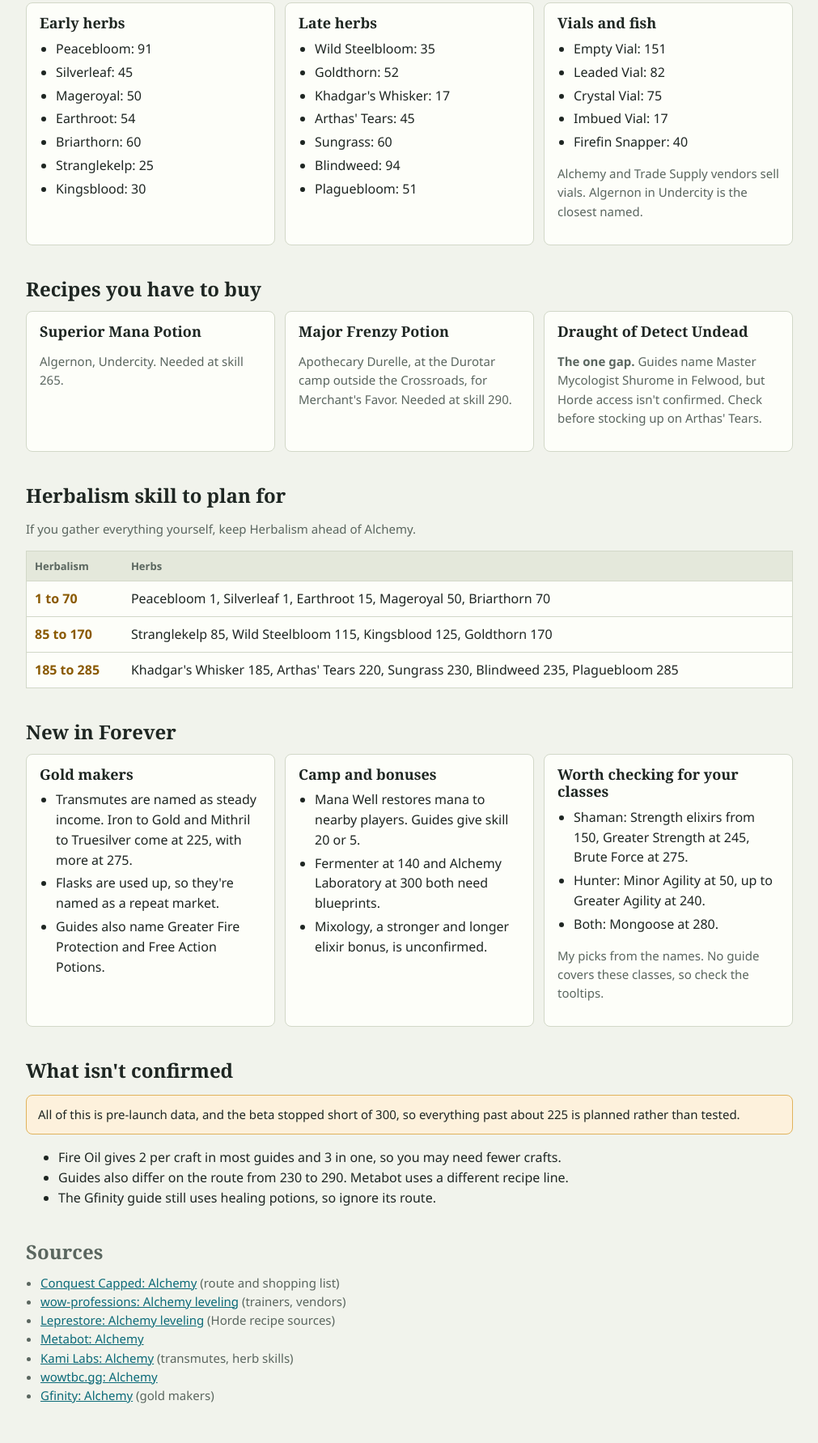
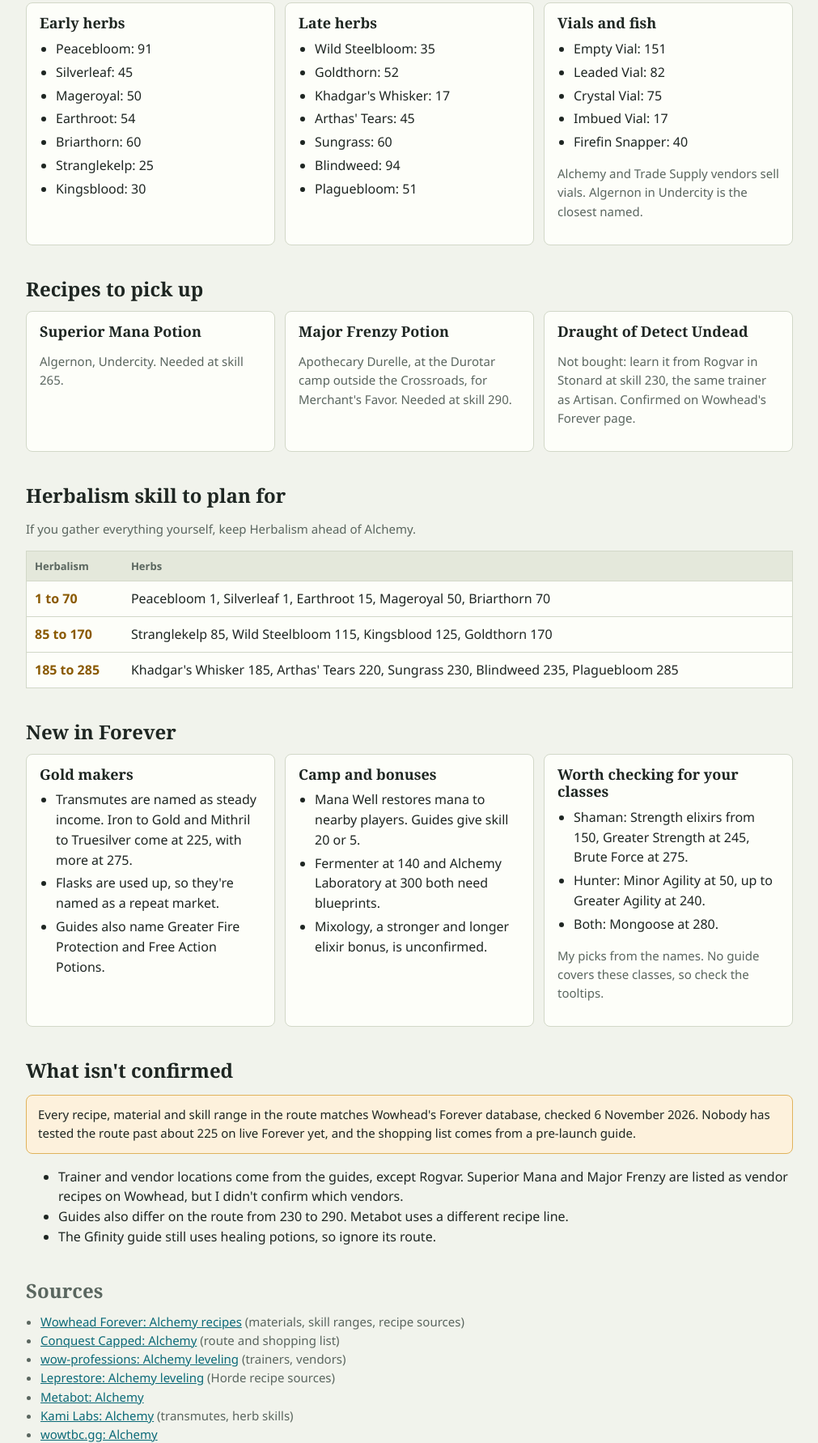
Before and after one commit to Ohasten/wow-forever-guides, a plain HTML site: page alchemy.html in a window 1280 px wide. Shown: the part 1925-3707 px from the top of the page at 81% size, without its empty margins (134-1145 px from the left). Drawn offline with Linux system fonts and the light colour scheme.

Commit message:
Alchemy: Detect Undead from Rogvar, Wowhead Forever check
Co-Authored-By: Claude Opus 5.5 <noreply@anthropic.com>

```diff
--- a/alchemy.html
+++ b/alchemy.html
@@ -152,7 +152,7 @@ tr.gate td { background: var(--gold-bg); font-weight: 600; }
   </section>
 
   <section>
-    <h2>Recipes you have to buy</h2>
+    <h2>Recipes to pick up</h2>
     <div class="facts">
       <div class="fact">
         <h3>Superior Mana Potion</h3>
@@ -164,7 +164,7 @@ tr.gate td { background: var(--gold-bg); font-weight: 600; }
       </div>
       <div class="fact">
         <h3>Draught of Detect Undead</h3>
-        <p class="note"><strong>The one gap.</strong> Guides name Master Mycologist Shurome in Felwood, but Horde access isn't confirmed. Check before stocking up on Arthas' Tears.</p>
+        <p class="note">Not bought: learn it from Rogvar in Stonard at skill 230, the same trainer as Artisan. Confirmed on Wowhead's Forever page.</p>
       </div>
     </div>
   </section>
@@ -215,9 +215,9 @@ tr.gate td { background: var(--gold-bg); font-weight: 600; }
 
   <section>
     <h2>What isn't confirmed</h2>
-    <p class="notice">All of this is pre-launch data, and the beta stopped short of 300, so everything past about 225 is planned rather than tested.</p>
+    <p class="notice">Every recipe, material and skill range in the route matches Wowhead's Forever database, checked 6 November 2026. Nobody has tested the route past about 225 on live Forever yet, and the shopping list comes from a pre-launch guide.</p>
     <ul>
-      <li>Fire Oil gives 2 per craft in most guides and 3 in one, so you may need fewer crafts.</li>
+      <li>Trainer and vendor locations come from the guides, except Rogvar. Superior Mana and Major Frenzy are listed as vendor recipes on Wowhead, but I didn't confirm which vendors.</li>
       <li>Guides also differ on the route from 230 to 290. Metabot uses a different recipe line.</li>
       <li>The Gfinity guide still uses healing potions, so ignore its route.</li>
     </ul>
@@ -226,6 +226,7 @@ tr.gate td { background: var(--gold-bg); font-weight: 600; }
   <section class="sources">
     <h2>Sources</h2>
     <ul>
+      <li><a href="https://www.wowhead.com/forever/spells/professions/alchemy">Wowhead Forever: Alchemy recipes</a> (materials, skill ranges, recipe sources)</li>
       <li><a href="https://conquestcapped.com/guides/wow-forever/wow-forever-alchemy/">Conquest Capped: Alchemy</a> (route and shopping list)</li>
       <li><a href="https://www.wow-professions.com/forever/alchemy-leveling-guide">wow-professions: Alchemy leveling</a> (trainers, vendors)</li>
       <li><a href="https://leprestore.com/guides/world-of-warcraft-forever/wow-forever-alchemy-leveling-guide-1-300/">Leprestore: Alchemy leveling</a> (Horde recipe sources)</li>
@@ -257,7 +258,7 @@ const ROUTE = [
   ["215-225", "Greater Mana Potion", 11, "Khadgar's Whisker, Goldthorn, Leaded Vial"],
   ["225", "Train Artisan with Rogvar in Stonard"],
   ["225-230", "Greater Mana Potion", 6, "Khadgar's Whisker, Goldthorn, Leaded Vial"],
-  ["230-265", "Draught of Detect Undead", 45, "Arthas' Tears, Crystal Vial", "Check the Horde recipe source first."],
+  ["230-265", "Draught of Detect Undead", 45, "Arthas' Tears, Crystal Vial", "Learn it from Rogvar in Stonard."],
   ["265-290", "Superior Mana Potion", 30, "2 Sungrass, 2 Blindweed, Crystal Vial", "Bought recipe."],
   ["290-300", "Major Frenzy Potion", 17, "3 Plaguebloom, 2 Blindweed, Imbued Vial", "Bought recipe."],
 ];
```
